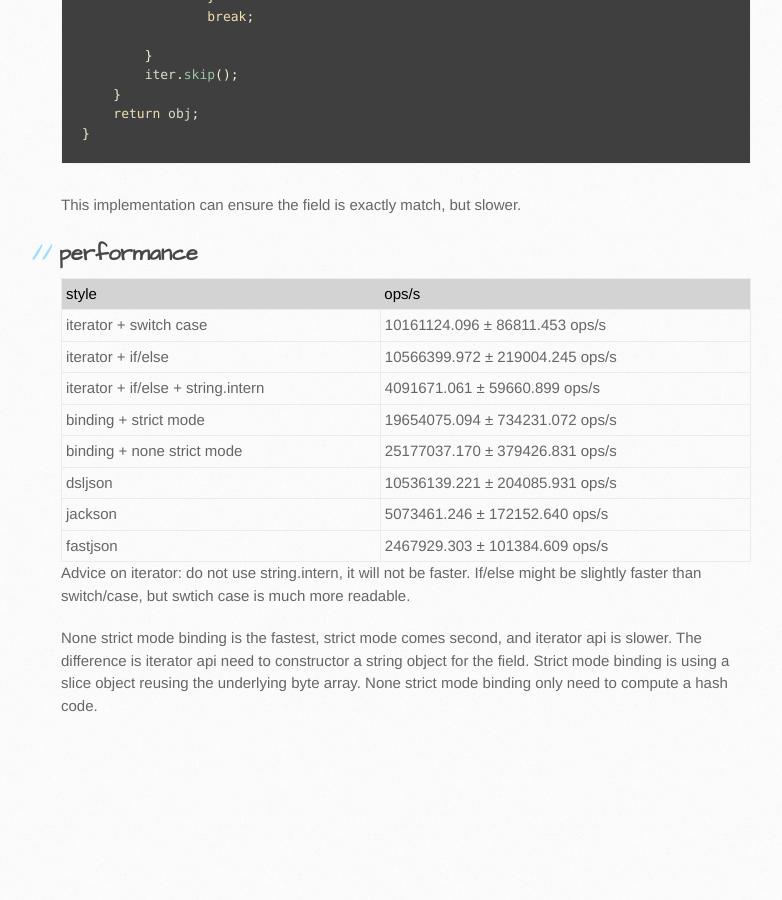
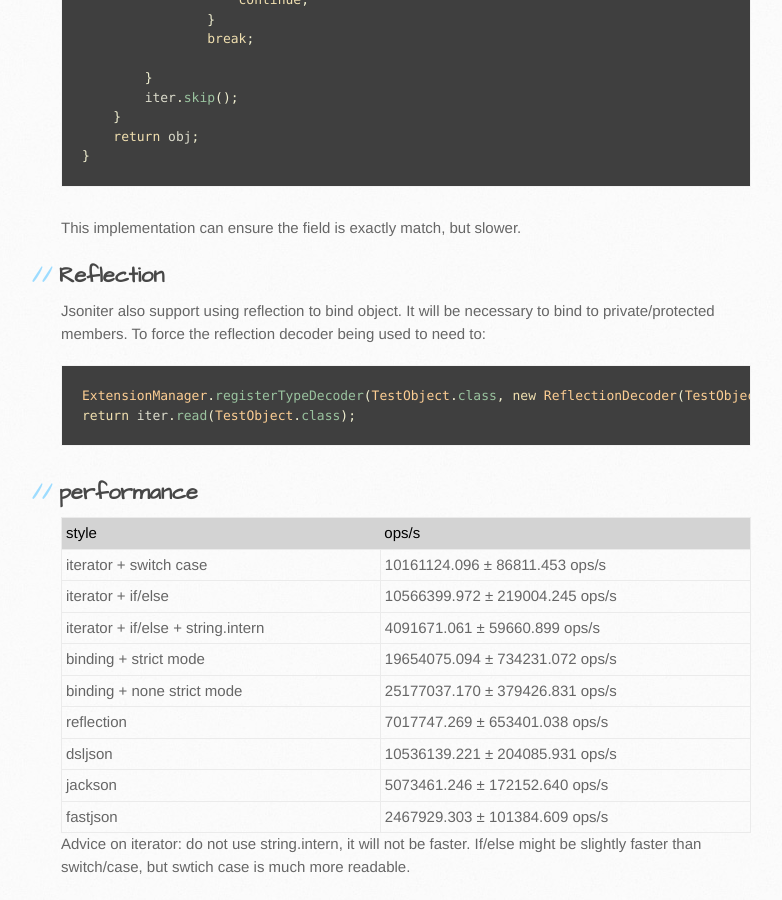
Before and after one commit to json-iterator/json-iterator.github.io, a Jekyll site: the page built from java-howto.md, in a window 1280 px wide and 900 px high, scrolled down 4173 px. Shown: the whole window, without its empty margins (109-891 px from the left). Built offline with Jekyll 4.4.1, drawn with Linux system fonts in a browser that asks for light colours; comment, search, counter and statistics services are not loaded; before the commit the page ends 4933 px from its top, so only the background shows below that.

Commit message:
Update java-howto.md

````diff
--- a/java-howto.md
+++ b/java-howto.md
@@ -198,6 +198,15 @@ public static Object decode_(com.jsoniter.JsonIterator iter) {
 
 This implementation can ensure the field is exactly match, but slower.
 
+## Reflection
+
+Jsoniter also support using reflection to bind object. It will be necessary to bind to private/protected members. To force the reflection decoder being used to need to:
+
+```java
+ExtensionManager.registerTypeDecoder(TestObject.class, new ReflectionDecoder(TestObject.class));
+return iter.read(TestObject.class);
+```
+
 ## performance
 
 | style | ops/s |
@@ -207,6 +216,7 @@ This implementation can ensure the field is exactly match, but slower.
 | iterator + if/else + string.intern | 4091671.061 ±  59660.899  ops/s |
 | binding + strict mode | 19654075.094 ± 734231.072  ops/s |
 | binding + none strict mode | 25177037.170 ± 379426.831  ops/s |
+| reflection | 7017747.269 ± 653401.038  ops/s |
 | dsljson | 10536139.221 ± 204085.931  ops/s |
 | jackson | 5073461.246 ± 172152.640  ops/s |
 | fastjson | 2467929.303 ± 101384.609  ops/s |
````
